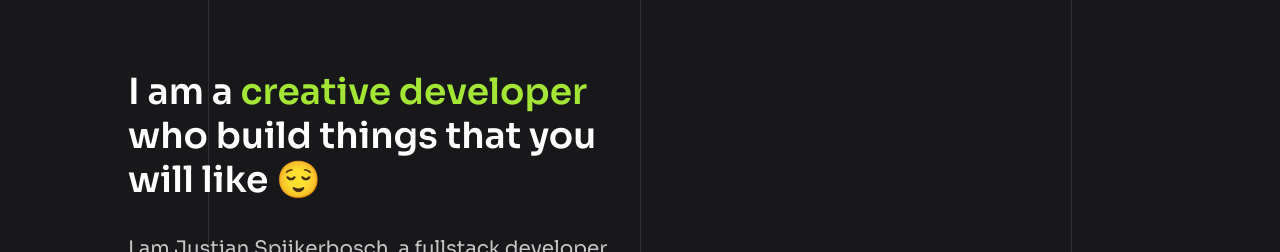
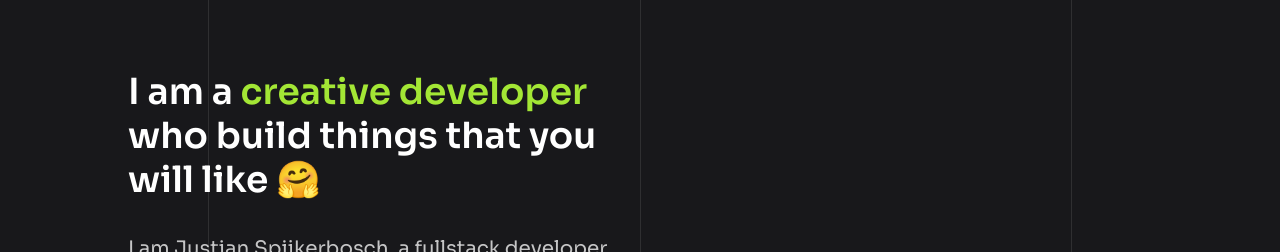
Before and after one commit to justiandevs/new-portfolio, a Next.js app: page / in a window 1280 px wide. Shown: the part 216-468 px from the top of the page. Built offline with nearby package versions, Linux system fonts and the light colour scheme.

Commit message:
add emoji

```diff
--- a/src/app/page.tsx
+++ b/src/app/page.tsx
@@ -31,7 +31,7 @@ export default function Home() {
           </nav>
           <section className="py-32 custom-container">
             <div className="flex flex-col gap-8 w-full lg:w-1/2">
-              <h1>I am a <span className="text-lime-400">creative developer</span> who build things that you will like 😌</h1>
+              <h1>I am a <span className="text-lime-400">creative developer</span> who build things that you will like 🤗</h1>
               <p>I am Justian Spijkerbosch, a fullstack developer who is focused on creating beautiful (web)apps and websites for myself or others.</p>
               <a href={"#about"} className="group text-lime-400 font-semibold opacity-100 flex flex-row gap-4 items-center transition duration-300 hover:text-lime-500">
                 Learn more about me
```
